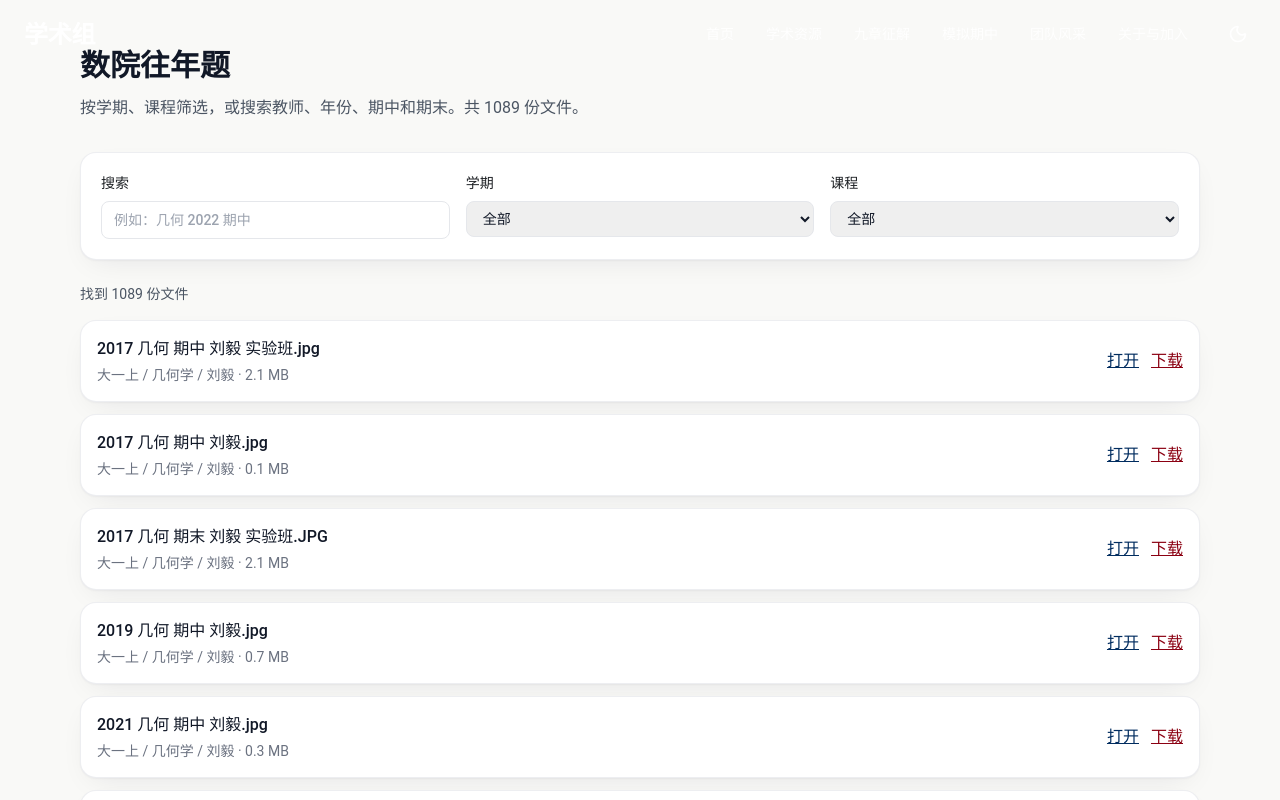
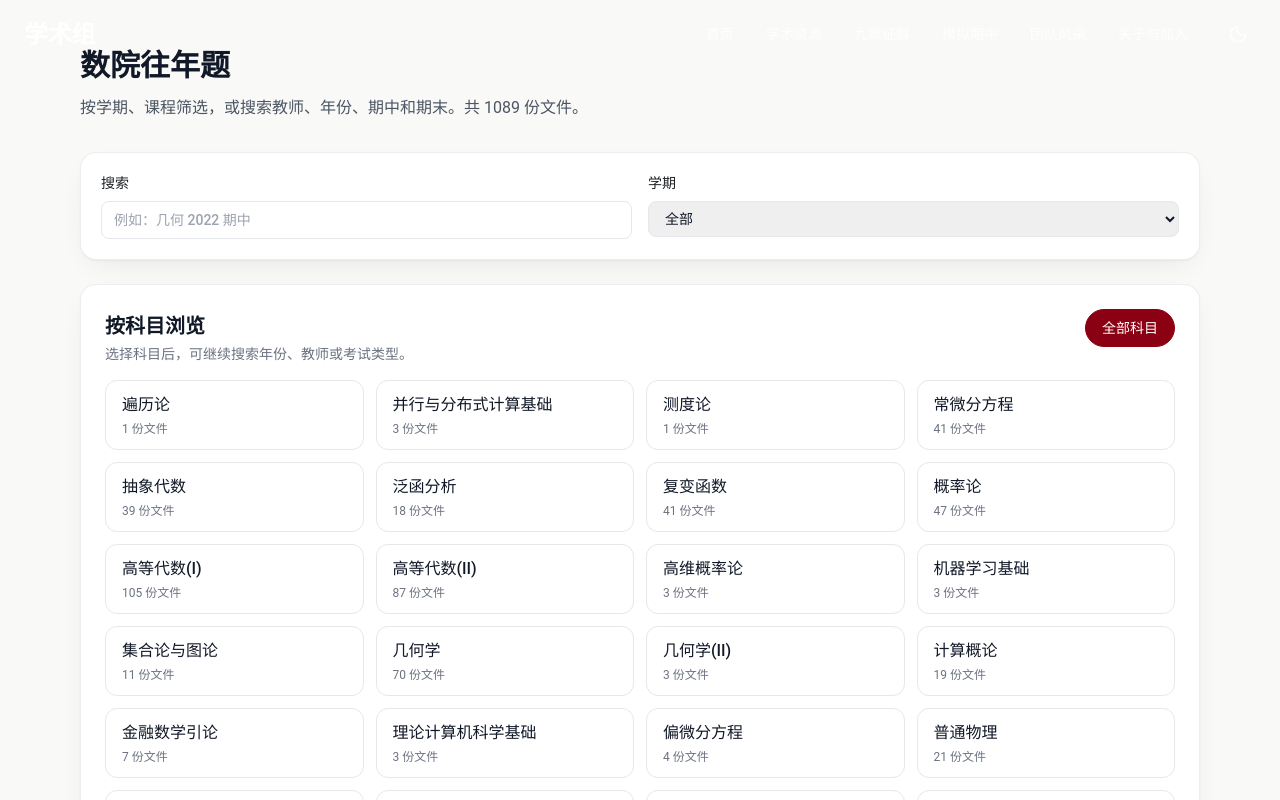
Before and after one commit to wjjpku/Academic-Department-Website, a React (Vite) app: page /wangnianti in a window 1280 px wide. Shown: the top 800 px of the page. Built offline with nearby package versions, Linux system fonts and the light colour scheme.

Commit message:
Show exam subjects as visible categories

```diff
--- a/src/pages/ExamArchive.tsx
+++ b/src/pages/ExamArchive.tsx
@@ -12,7 +12,15 @@ export default function ExamArchive() {
   const [course, setCourse] = useState('全部');
   const [limit, setLimit] = useState(50);
   const [error, setError] = useState('');
-  const courses = useMemo(() => [...new Set(archive.files.filter(f => semester === '全部' || f.path.startsWith(`${semester}/`)).map(f => f.path.split('/')[1]).filter(Boolean))].sort((a, b) => a.localeCompare(b, 'zh')), [semester]);
+  const courses = useMemo(() => {
+    const counts = new Map<string, number>();
+    archive.files.forEach(f => {
+      const parts = f.path.split('/');
+      if (parts.length < 3 || (semester !== '全部' && parts[0] !== semester)) return;
+      counts.set(parts[1], (counts.get(parts[1]) || 0) + 1);
+    });
+    return [...counts].sort(([a], [b]) => a.localeCompare(b, 'zh'));
+  }, [semester]);
   const results = useMemo(() => {
     const terms = query.toLowerCase().trim().split(/\s+/).filter(Boolean);
     return archive.files.filter(f => {
@@ -40,11 +48,22 @@ export default function ExamArchive() {
     <main id="main-content" className="container mx-auto max-w-6xl px-4 py-12 flex-grow">
       <h1 className="text-3xl font-bold text-gray-900 dark:text-white">数院往年题</h1>
       <p className="mt-3 mb-8 text-gray-600 dark:text-gray-300">按学期、课程筛选，或搜索教师、年份、期中和期末。共 {archive.files.length} 份文件。</p>
-      <section className="paper-panel p-5 mb-6 grid gap-4 md:grid-cols-3" aria-label="筛选试题">
+      <section className="paper-panel p-5 mb-6 grid gap-4 md:grid-cols-2" aria-label="筛选试题">
         <label className="text-sm font-medium">搜索<input className="mt-2 w-full rounded-lg border px-3 py-2 text-gray-900" placeholder="例如：几何 2022 期中" value={query} onChange={e => {setQuery(e.target.value);setLimit(50);}} /></label>
         <label className="text-sm font-medium">学期<select className="mt-2 w-full rounded-lg border px-3 py-2 text-gray-900" value={semester} onChange={e => {setSemester(e.target.value);setCourse('全部');setLimit(50);}}><option>全部</option>{semesters.map(s => <option key={s}>{s}</option>)}</select></label>
-        <label className="text-sm font-medium">课程<select className="mt-2 w-full rounded-lg border px-3 py-2 text-gray-900" value={course} onChange={e => {setCourse(e.target.value);setLimit(50);}}><option>全部</option>{courses.map(c => <option key={c}>{c}</option>)}</select></label>
       </section>
+      <section className="paper-panel p-5 sm:p-6 mb-8" aria-label="科目分类">
+        <div className="flex flex-wrap items-baseline justify-between gap-3 mb-4">
+          <div><h2 className="text-xl font-bold text-gray-900 dark:text-white">按科目浏览</h2><p className="mt-1 text-sm text-gray-500 dark:text-gray-400">选择科目后，可继续搜索年份、教师或考试类型。</p></div>
+          <button type="button" aria-pressed={course === '全部'} onClick={() => {setCourse('全部');setLimit(50);}} className={`text-sm px-4 py-2 rounded-full border ${course === '全部' ? 'bg-pku-red text-white border-pku-red' : 'text-gray-700 dark:text-gray-200 border-gray-300'}`}>全部科目</button>
+        </div>
+        <div className="grid grid-cols-2 sm:grid-cols-3 lg:grid-cols-4 gap-3">
+          {courses.map(([name, count]) => <button key={name} type="button" aria-pressed={course === name} onClick={() => {setCourse(name);setLimit(50);}} className={`text-left rounded-xl border px-4 py-3 transition-colors ${course === name ? 'border-pku-red bg-red-50 dark:bg-red-950/40' : 'border-gray-200 dark:border-gray-700 hover:border-pku-red hover:bg-red-50 dark:hover:bg-gray-800'}`}>
+            <span className="block font-medium text-gray-900 dark:text-gray-100 break-words">{name}</span><span className="block mt-1 text-xs text-gray-500 dark:text-gray-400">{count} 份文件</span>
+          </button>)}
+        </div>
+      </section>
+      <h2 className="text-xl font-bold text-gray-900 dark:text-white mb-2">{course === '全部' ? '全部文件' : course}</h2>
       <p className="mb-4 text-sm text-gray-600 dark:text-gray-300" aria-live="polite">找到 {results.length} 份文件</p>
       {error && <p role="alert" className="mb-4 text-red-700">{error}</p>}
       <ul className="space-y-3">{results.slice(0, limit).map(file => {
```
